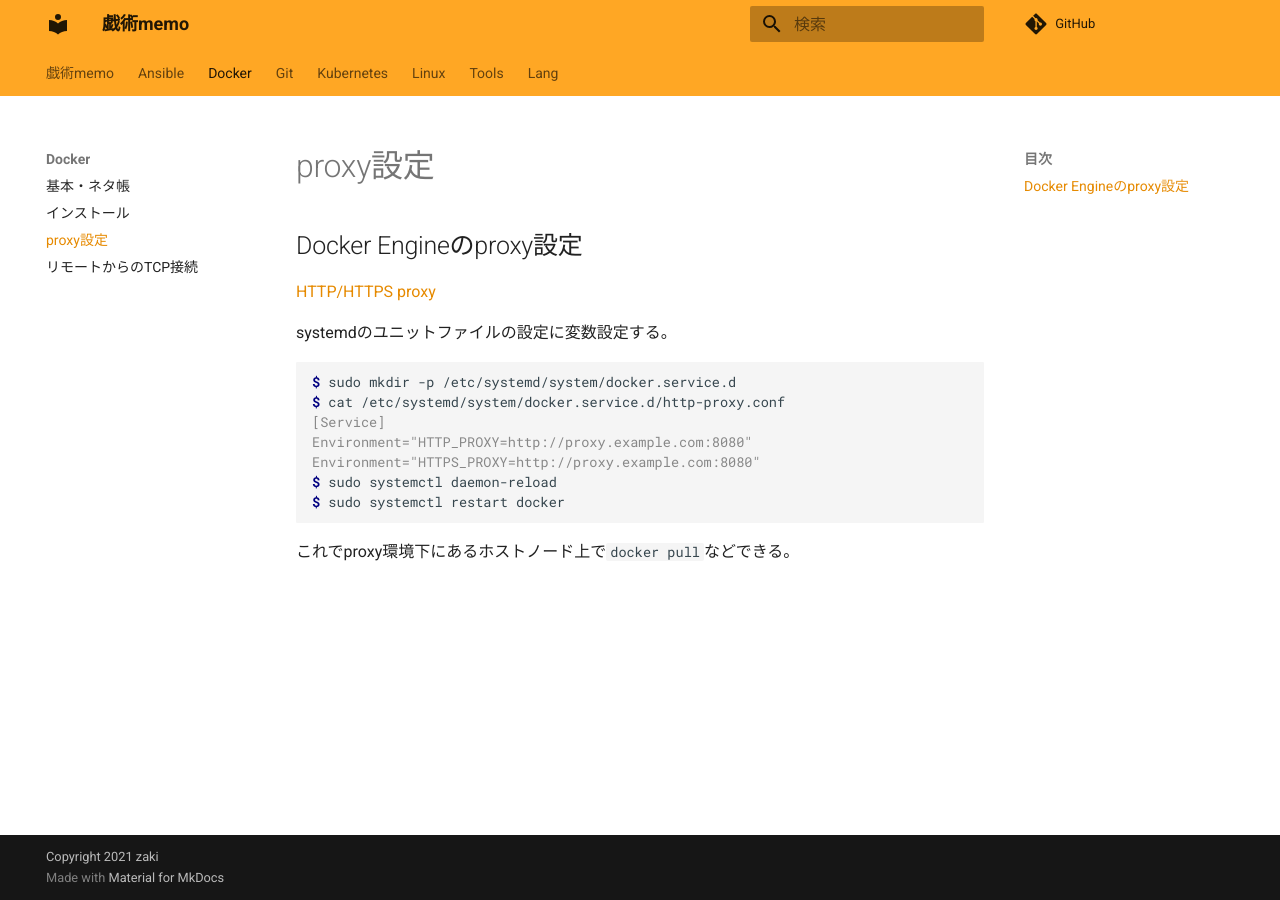
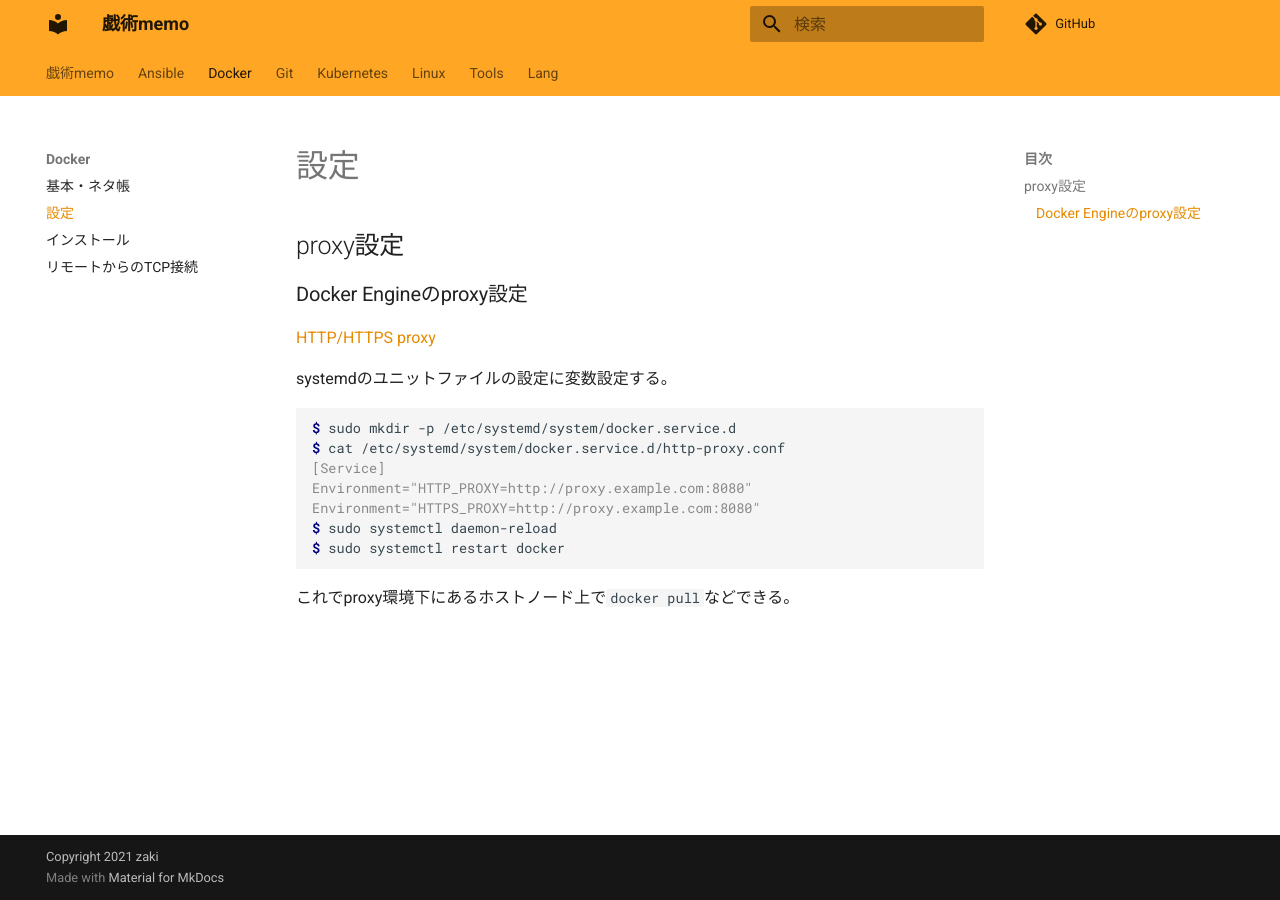
Before and after one commit to zaki-lknr/docs, an MkDocs documentation site: the page built from docs/Docker/configure.md, in a window 1280 px wide. Built offline with MkDocs 1.6.1 and Material for MkDocs 9.7.7, drawn with Linux system fonts in a browser that asks for light colours; comment, search, counter and statistics services are not loaded.

Commit message:
update: 「設定」に変更

```diff
--- a/docs/Docker/proxy.md
+++ b/docs/Docker/configure.md
@@ -1,6 +1,8 @@
-# proxy設定
+# 設定
 
-## Docker Engineのproxy設定
+## proxy設定
+
+### Docker Engineのproxy設定
 
 [HTTP/HTTPS proxy](https://docs.docker.com/config/daemon/systemd/#httphttps-proxy)
 
```
